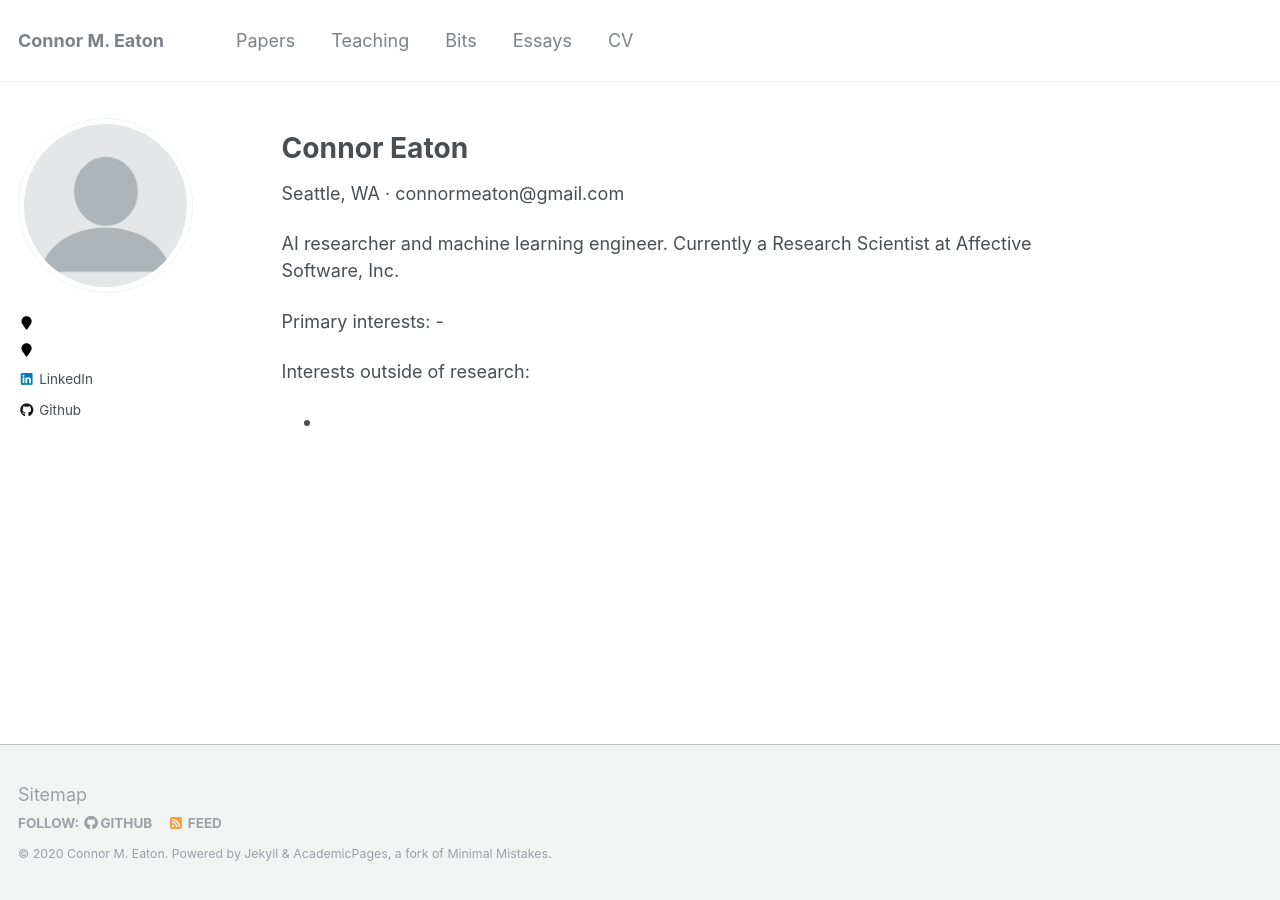
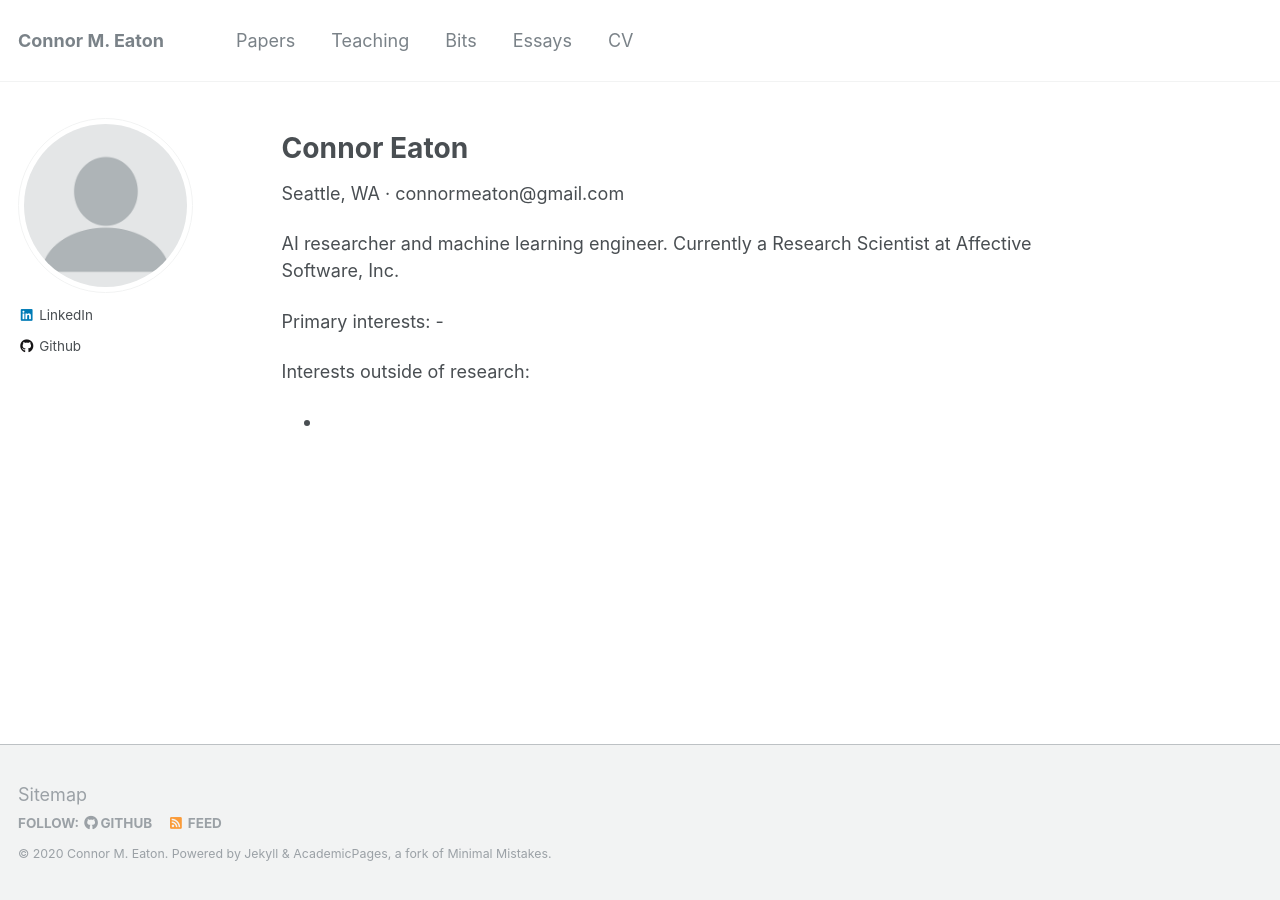
Before and after one commit to connormeaton/connormeaton.github.io, a Jekyll site: the page built from _pages/about.md, in a window 1280 px wide. Built offline with Jekyll 4.4.1, drawn with Linux system fonts in a browser that asks for light colours.

```diff
--- a/_config.yml
+++ b/_config.yml
@@ -80,11 +80,11 @@ analytics:
 
 # Site Author
 author:
-  name             : ""
+  name             :
   avatar           : "profile.png"
-  bio              : ""
-  location         : ""
-  employer         : ""
+  bio              :
+  location         :
+  employer         :
   pubmed           :
   googlescholar    :
   email            :
```
